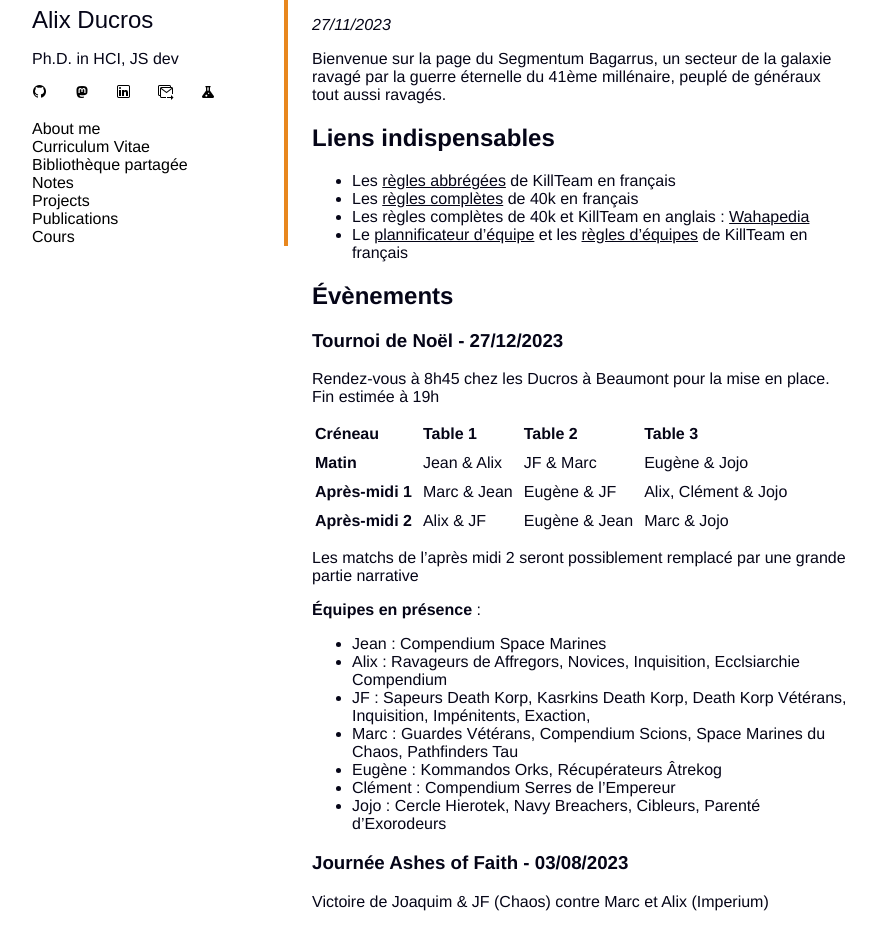
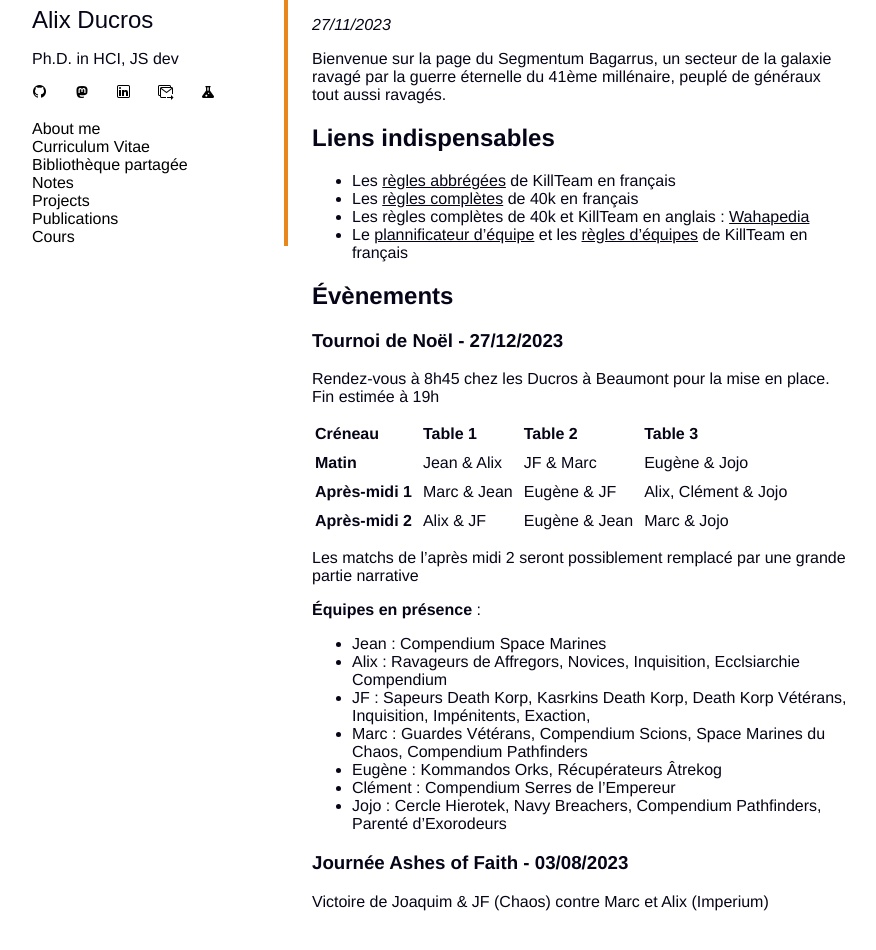
Before and after one commit to Karalix/Karalix.github.io, a Jekyll site: the page built from _notes/killteam.md, in a window 1280 px wide, cut to the strip 314-1321 px from the top of the page. Shown: the top 950 px of the strip, without its empty margins (72-948 px from the left). Built offline with Jekyll 4.4.1, drawn with Linux system fonts in a browser that asks for light colours; some web fonts are replaced; comment, search, counter and statistics services are not loaded.

Commit message:
Petits correctif killteam & library

```diff
--- a/_notes/killteam.md
+++ b/_notes/killteam.md
@@ -18,11 +18,11 @@ Bienvenue sur la page du Segmentum Bagarrus, un secteur de la galaxie ravagé pa
 
 Rendez-vous à 8h45 chez les Ducros à Beaumont pour la mise en place. Fin estimée à 19h
 
-| Créneau            | Table 1        | Table 2          | Table 3         |
-|--------------------|----------------|------------------|-----------------|
-|   **Matin**        |   Jean & Alix  |   JF & Marc      |   Eugène & Jojo |
+| Créneau            | Table 1        | Table 2          | Table 3                  |
+|--------------------|----------------|------------------|--------------------------|
+|   **Matin**        |   Jean & Alix  |   JF & Marc      |   Eugène & Jojo          |
 |   **Après-midi 1** |   Marc & Jean  |   Eugène & JF    |   Alix, Clément & Jojo   |
-|   **Après-midi 2** |   Alix & JF    |   Eugène & Jean  |   Marc & Jojo   |
+|   **Après-midi 2** |   Alix & JF    |   Eugène & Jean  |   Marc & Jojo            |
 
 Les matchs de l'après midi 2 seront possiblement remplacé par une grande partie narrative
 
@@ -30,10 +30,10 @@ Les matchs de l'après midi 2 seront possiblement remplacé par une grande parti
 - Jean : Compendium Space Marines
 - Alix : Ravageurs de Affregors, Novices, Inquisition, Ecclsiarchie Compendium
 - JF : Sapeurs Death Korp, Kasrkins Death Korp, Death Korp Vétérans, Inquisition, Impénitents, Exaction,
-- Marc : Guardes Vétérans, Compendium Scions, Space Marines du Chaos, Pathfinders Tau
+- Marc : Guardes Vétérans, Compendium Scions, Space Marines du Chaos, Compendium Pathfinders
 - Eugène : Kommandos Orks, Récupérateurs Âtrekog
 - Clément : Compendium Serres de l'Empereur
-- Jojo : Cercle Hierotek, Navy Breachers, Cibleurs, Parenté d'Exorodeurs
+- Jojo : Cercle Hierotek, Navy Breachers, Compendium Pathfinders, Parenté d'Exorodeurs
 
 
 ### Journée Ashes of Faith - 03/08/2023
```
Also changed, not shown: library.md (+3 -1 lines).
